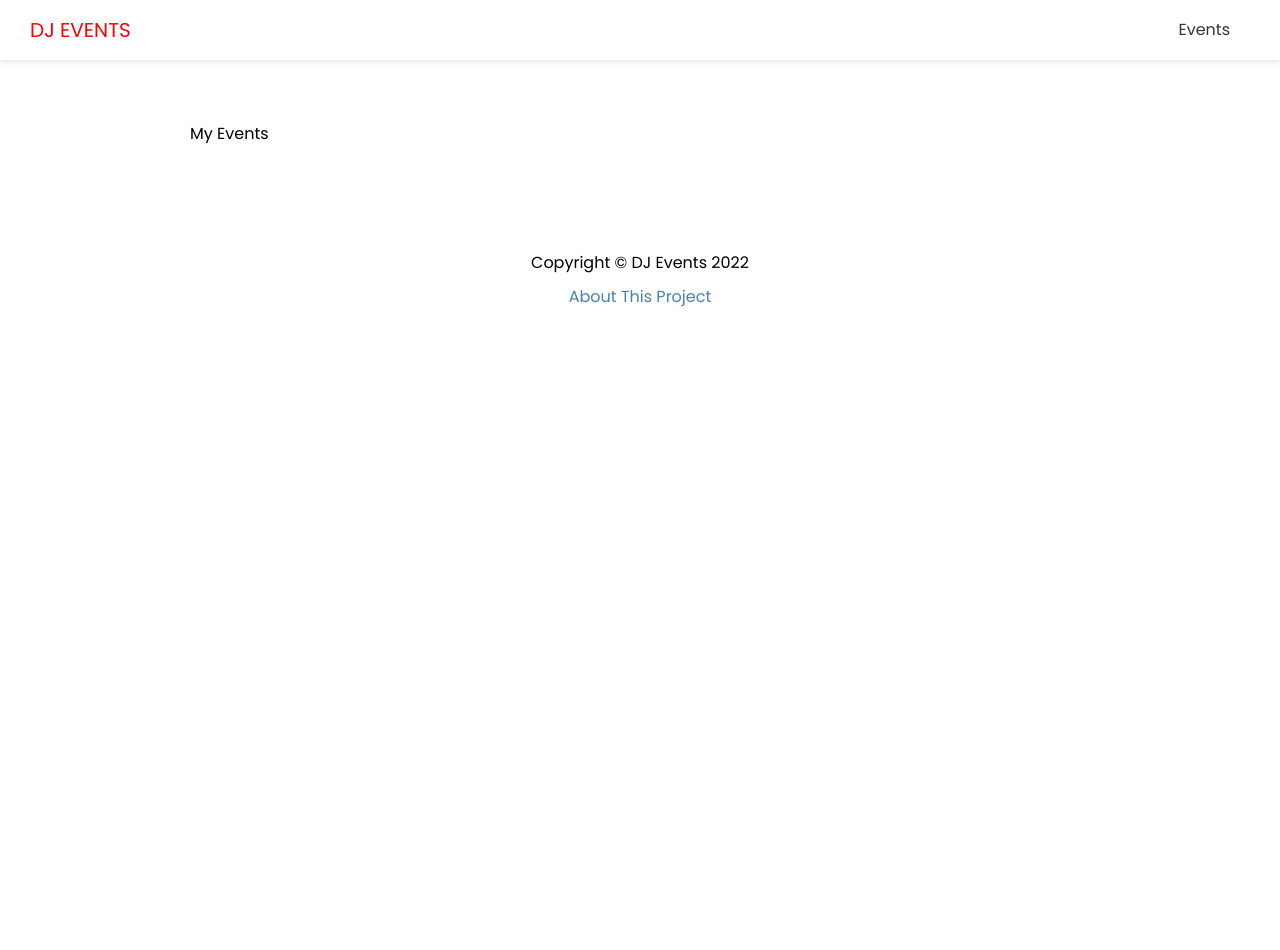
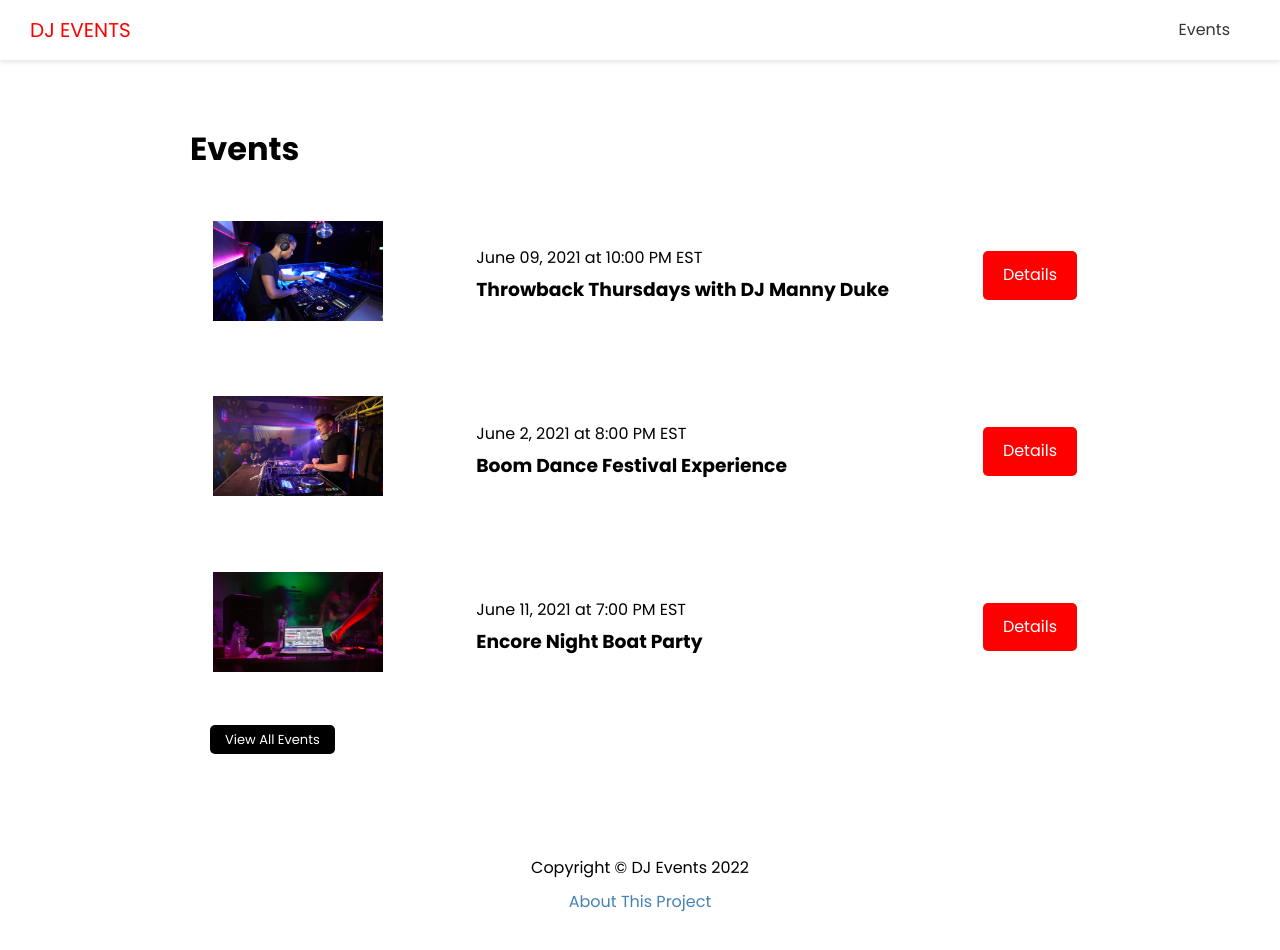
Before and after one commit to leobewater/udemy-next-js-building-music-event, a Next.js app in the folder frontend/: page /events in a window 1280 px wide. Shown: the top 950 px of the page. Before the commit the page ends 800 px from the top, so only its background shows below. Built offline with nearby package versions, Linux system fonts and the light colour scheme; no server answers.

Commit message:
add content to the events listing page

```diff
--- a/frontend/pages/events/index.js
+++ b/frontend/pages/events/index.js
@@ -1,7 +1,37 @@
+import Link from 'next/link'
 import Layout from '@/components/Layout'
+import EventItem from '@/components/EventItem'
+import { API_URL } from '@/config/index'
 
-function EventsPage() {
-  return <Layout title="My Events">My Events</Layout>
+export default function EventsPage({ events }) {
+  return (
+    <Layout>
+      <h1>Events</h1>
+      {events.length === 0 && <h3>No events to show</h3>}
+
+      {events.map((evt) => (
+        <EventItem key={evt.id} evt={evt} />
+      ))}
+
+      {events.length > 0 && (
+        <Link href="/events">
+          <a className="btn-secondary">View All Events</a>
+        </Link>
+      )}
+    </Layout>
+  )
 }
 
-export default EventsPage
+// getStaticProps - fetch at build time
+export async function getStaticProps() {
+  const res = await fetch(`${API_URL}/api/events`)
+  const events = await res.json()
+
+  return {
+    props: {
+      events: events.slice(0, 3),
+    },
+    // re-validate on every seconds
+    revalidate: 1,
+  }
+}
```
